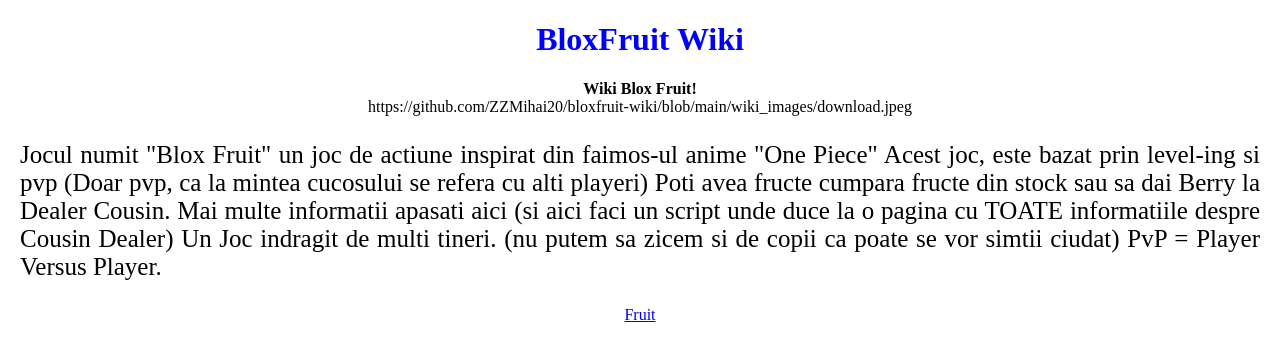
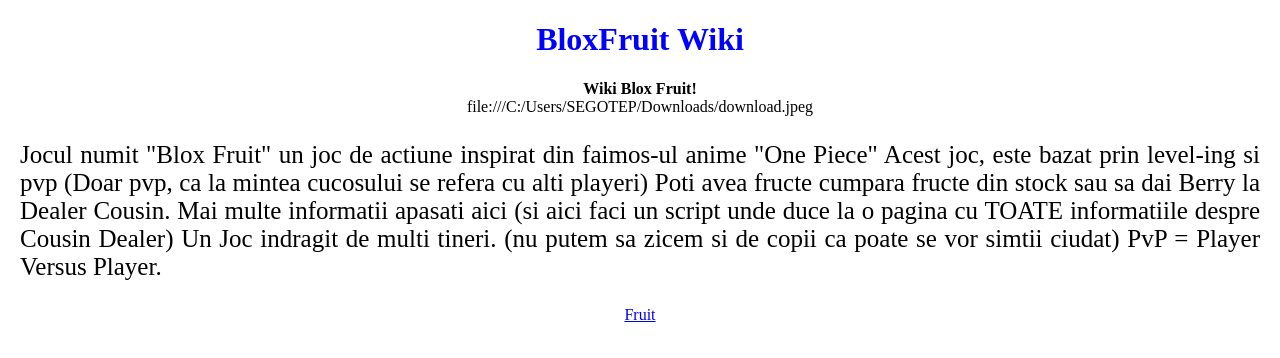
Before and after one commit to ZZMihai20/bloxfruit, a plain HTML site: page index.html in a window 1280 px wide. Drawn offline with Linux system fonts and the light colour scheme.

Commit message:
Update index.html

```diff
--- a/index.html
+++ b/index.html
@@ -35,7 +35,7 @@
   </b>
   <div class="square">
     <div>
-      https://github.com/ZZMihai20/bloxfruit-wiki/blob/main/wiki_images/download.jpeg
+      file:///C:/Users/SEGOTEP/Downloads/download.jpeg
     </div>
 
 <p>
```
